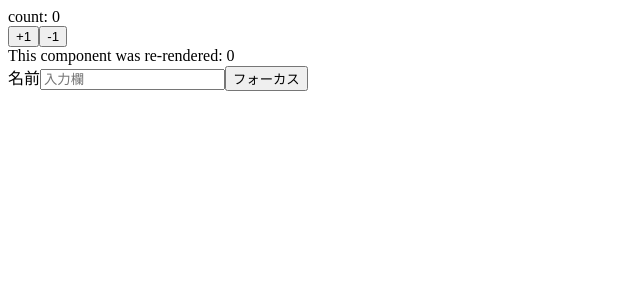
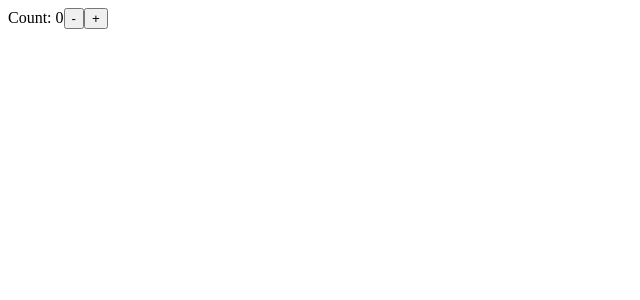
Before and after one commit to toshihi07/react-in-typescript, a React (Create React App) app: page / in a window 1280 px wide. Shown: the top 300 px of the page, without its empty margins (0-640 px from the left). Built offline with nearby package versions, Linux system fonts and the light colour scheme.

Commit message:
use-reducer-1

```diff
--- a/src/App.tsx
+++ b/src/App.tsx
@@ -1,6 +1,6 @@
 import React from 'react';
 //import時には拡張子はいらない。
-import Counter  from './Counter';
+import CounterUseReducer  from './CounterUseReducer';
 
 
 //optiononalnalな引数にしないと、index.tsxxで値を渡さなければエラーになる。
@@ -15,7 +15,7 @@
   //プロパティを取り出すjavascriptの分割代入。
   //何でも受け取れる状態ではtypescriptを導入する意味がない。
 
-  return <div><Counter /></div>
+  return <div><CounterUseReducer /></div>
 };
 
 //外から値が来なかったときにはこの値が採用される。必ずAppProps内にメンバが定義されていなければならない。
--- /dev/null
+++ b/src/CounterUseReducer.tsx
@@ -0,0 +1,28 @@
+import React,{ useReducer } from 'react'
+
+const initialState = {count: 0};
+
+function reducer(state: any, action: any) {
+  switch (action.type) {
+    case 'increment':
+      return {count: state.count + 1};
+    case 'decrement':
+      return {count: state.count - 1};
+    default:
+      throw new Error();
+  }
+}
+
+function CounterUseReducer() {
+  // useReducerはstateとdispatchが格納された配列を返す
+  const [state, dispatch] = useReducer(reducer, initialState);
+  return (
+    <>
+      Count: {state.count}
+      <button onClick={() => dispatch({type: 'decrement'})}>-</button>
+      <button onClick={() => dispatch({type: 'increment'})}>+</button>
+    </>
+  );
+}
+
+export default CounterUseReducer;
```
